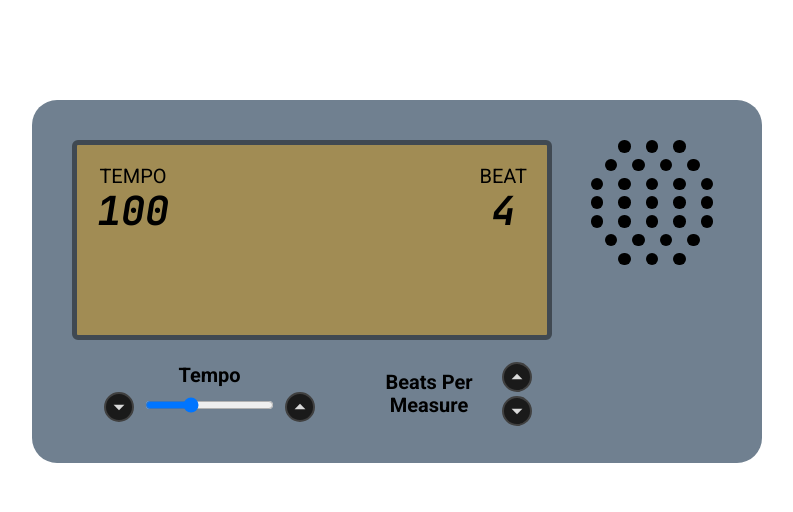
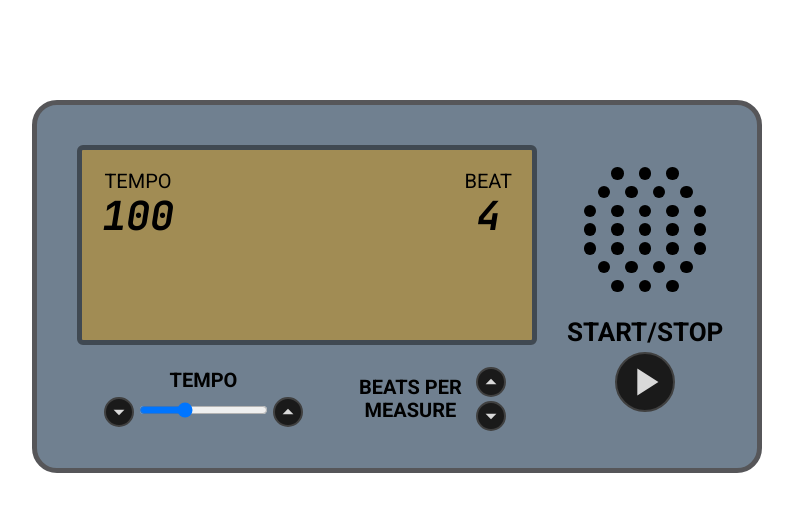
Before and after one commit to joshuascan/metronome, a React (Create React App) app: page / in a window 1280 px wide. Shown: the top 512 px of the page, without its empty margins (243-1036 px from the left). Built offline with nearby package versions, Linux system fonts and the light colour scheme.

Commit message:
rearranges layout and spacing

```diff
--- a/src/App.js
+++ b/src/App.js
@@ -18,19 +18,32 @@ const Metronome = styled.div`
   margin: 10rem auto;
   padding: 4rem 4rem 3.5rem 4rem;
   border-radius: 25px;
+  border: 0.5rem solid #565659;
 `;
 
-const TopSection = styled.section`
+const ContentContainer = styled.div`
   display: flex;
-  justify-content: space-between;
-  /* border: 1px solid orange; */
 `;
 
-const BottomSection = styled.section`
+const LeftSection = styled.section`
+  width: fit-content;
+  display: flex;
+  flex-direction: column;
+  justify-content: space-between;
+`;
+
+const RightSection = styled.section`
+  display: flex;
+  flex-direction: column;
+  justify-content: space-around;
+  align-items: center;
+  margin: 1.5rem 0 0 3rem;
+  width: fit-content;
+`;
+
+const AdjustmentsContainer = styled.section`
   display: flex;
   justify-content: space-around;
-  /* border: 1px solid green; */
-  width: 50rem;
   margin-top: 2rem;
 `;
 
@@ -61,16 +74,10 @@ function App() {
 
   return (
     <Metronome>
-      <TopSection>
+      <ContentContainer>
+        <LeftSection>
           <Display bpm={bpm} beatsPerMeasure={beatsPerMeasure} />
-        <Speaker />
-        {/* <StartStopButton
-          playing={playing}
-          setPlaying={setPlaying}
-          setCount={setCount}
-        /> */}
-      </TopSection>
-      <BottomSection>
+          <AdjustmentsContainer>
             <Tempo
               bpm={bpm}
               setBpm={setBpm}
@@ -82,7 +89,17 @@ function App() {
               setBeatsPerMeasure={setBeatsPerMeasure}
               setCount={setCount}
             />
-      </BottomSection>
+          </AdjustmentsContainer>
+        </LeftSection>
+        <RightSection>
+          <Speaker />
+          <StartStopButton
+            playing={playing}
+            setPlaying={setPlaying}
+            setCount={setCount}
+          />
+        </RightSection>
+      </ContentContainer>
     </Metronome>
   );
 }
--- a/src/components/Display.js
+++ b/src/components/Display.js
@@ -6,7 +6,7 @@ const DisplayContainer = styled.div`
   display: flex;
   justify-content: space-between;
   height: 20rem;
-  width: 48rem;
+  width: 46rem;
   padding: 2rem;
   background-color: #a18c54;
   border: 5px solid #404952;
--- a/src/styles/GlobalComponents.js
+++ b/src/styles/GlobalComponents.js
@@ -2,6 +2,7 @@ import styled from "styled-components";
 
 export const Text = styled.p`
   font-family: ${(props) => props.theme.fonts.main};
-  font-size: ${(props) => (props.large ? "3rem" : "2rem")};
+  font-size: ${(props) => (props.large ? "2.6rem" : "2rem")};
   font-weight: ${(props) => (props.bold ? "bold" : "regular")};
+  text-transform: uppercase;
 `;
--- a/src/styles/index.js
+++ b/src/styles/index.js
@@ -8,6 +8,7 @@ export const GlobalStyle = createGlobalStyle`
         box-sizing: border-box;
         margin: 0;
         padding: 0;
+        ${"" /* border: 1px solid red; */}
     }
 
     html {
```
Lines whose indentation alone changed are shown as unchanged.
